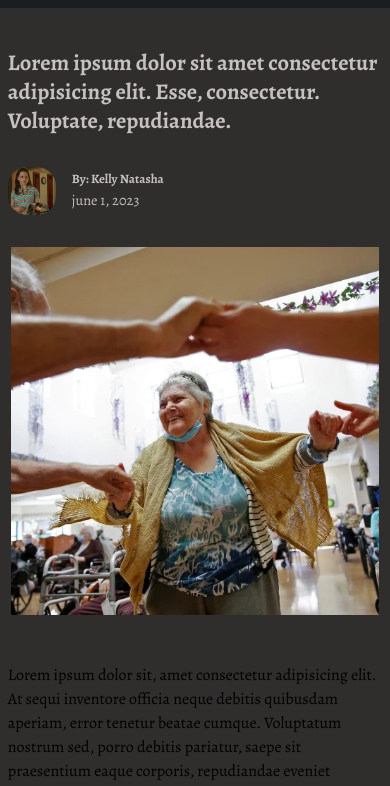
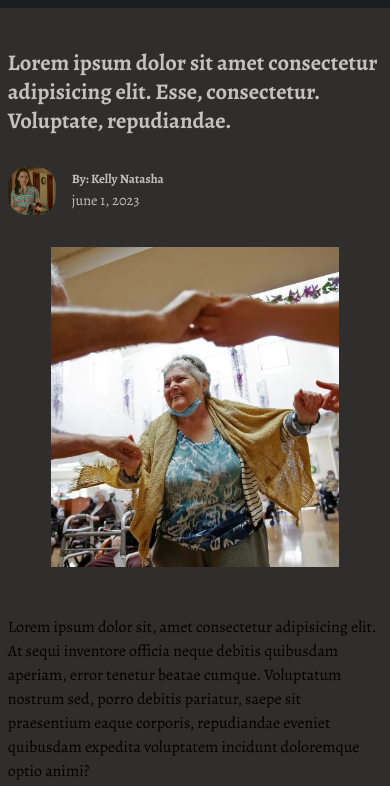
Before and after one commit to 95-blacksheep/AccraToday, a plain HTML site: page post.html in a window 390 px wide. Shown: the part 48-834 px from the top of the page. Drawn offline with nearby package versions, Linux system fonts and the light colour scheme; a script that the page names is missing.

Commit message:
Update styles.css

```diff
--- a/css/styles.css
+++ b/css/styles.css
@@ -1111,8 +1111,8 @@ font-size: 1.2rem;
         grid-template-columns: 1fr 1fr 1fr;
     }
     .singlepost_thumbnail {
-        height: 23rem;
-        width: 23rem;
+        height: 20rem;
+        width: 18rem;
         margin-top: 2rem;
 
     }
```
